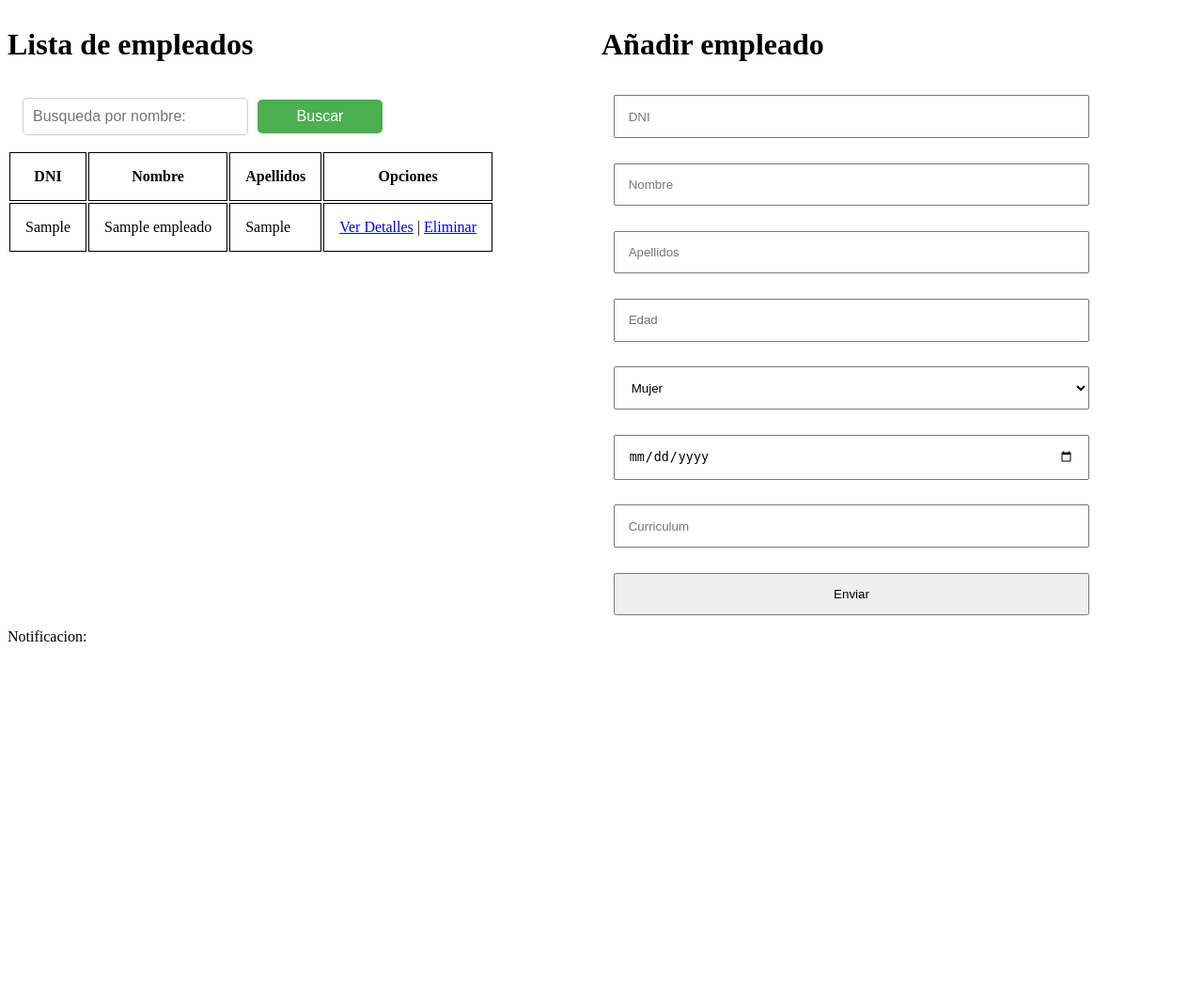
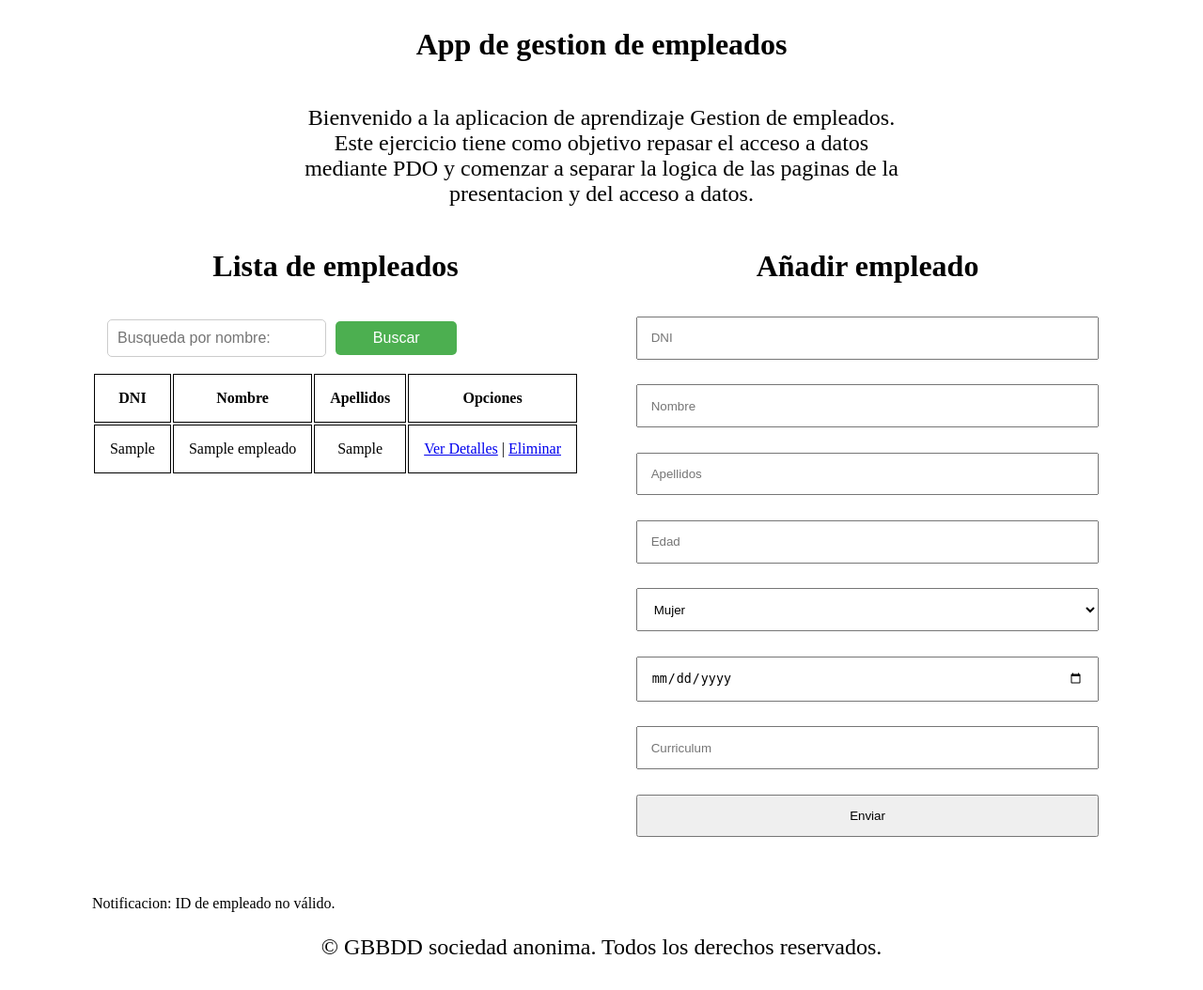
Before and after one commit to MarkelOnaindia/daws-php-2023-24, a PHP site: page /ejercicio3.php in a window 1280 px wide. Shown: the whole page at 94% size. Before the commit the page ends 683 px from the top, so only its background shows below. Run offline with PHP 8.4, Linux system fonts and the light colour scheme; tables that the repository leaves empty hold one stand-in row (values such as "Sample post").

Commit message:
ejercicio 3 terminado

```diff
--- /dev/null
+++ b/04-AccesoADatos/ejercicio03/bd.php
@@ -0,0 +1,67 @@
+<?php
+// Realiza la conexión a la base de datos
+$host = "127.0.0.1";
+$user = "root";
+$pass = "";
+$dbname = "practica4";
+
+$mensaje = "";
+
+function connect($host, $dbname, $user, $pass){
+    try {
+        $dbh = new PDO("mysql:host=$host;dbname=$dbname", $user, $pass);
+        return $dbh;
+    }
+    catch(PDOException $e) {
+        echo $e->getMessage();
+    }
+}
+
+function agregarEmpleado($dbh, $dni, $nombre, $apellidos, $edad, $sexo, $fecha, $curriculum) {
+    try {
+        $query = "INSERT INTO empleados (dni, nombre, apellidos, edad, sexo, fecha_de_nacimiento, curriculum)
+                  VALUES (:dni, :nombre, :apellidos, :edad, :sexo, :fecha, :curriculum)";
+        $stmt = $dbh->prepare($query);
+        $stmt->bindParam(':dni', $dni, PDO::PARAM_STR);
+        $stmt->bindParam(':nombre', $nombre, PDO::PARAM_STR);
+        $stmt->bindParam(':apellidos', $apellidos, PDO::PARAM_STR);
+        $stmt->bindParam(':edad', $edad, PDO::PARAM_INT);
+        $stmt->bindParam(':sexo', $sexo, PDO::PARAM_STR);
+        $stmt->bindParam(':fecha', $fecha, PDO::PARAM_STR);
+        $stmt->bindParam(':curriculum', $curriculum, PDO::PARAM_STR);
+        $stmt->execute();
+        return true;
+    } catch (PDOException $e) {
+        $mensaje =  $e->getMessage();
+        return false;
+    }
+}
+
+function obtenerEmpleados($dbh) {
+    try {
+        $query = "SELECT * FROM empleados";
+        $stmt = $dbh->prepare($query);
+        $stmt->execute();
+        $empleados = $stmt->fetchAll(PDO::FETCH_ASSOC);
+        return $empleados;
+    } catch (PDOException $e) {
+        echo $e->getMessage();
+        return false;
+    }
+}
+
+function obtenerEmpleadoPorDNI($dbh, $dni) {
+    try {
+        $query = "SELECT dni, nombre, apellidos, edad, sexo, fecha_de_nacimiento, curriculum FROM empleados WHERE dni = :dni";
+        $stmt = $dbh->prepare($query);
+        $stmt->bindParam(':dni', $dni, PDO::PARAM_STR);
+        $stmt->execute();
+        $empleado = $stmt->fetch(PDO::FETCH_ASSOC);
+        return $empleado;
+    } catch (PDOException $e) {
+        echo $e->getMessage();
+        return false;
+    }
+}
+
+$dbh = connect($host, $dbname, $user, $pass);
--- a/04-AccesoADatos/ejercicio03/ejercicio3.css
+++ b/04-AccesoADatos/ejercicio03/css/ejercicio3.css
@@ -1,6 +1,20 @@
 body{
+    display: flex;
+    flex-direction: column;
+    align-items: center;
+}
+
+p{
+    width: 50%;
+    font-size: 1.5em;
+    text-align: center;
+}
+
+.container{
     display: grid;
     grid-template-columns: 1fr 1fr;
+    text-align: center;
+    grid-gap: 3em;
 }
 
 th, td{
@@ -12,7 +26,6 @@ th, td{
 form{
     display: flex;
     flex-direction: column;
-    margin-right: 100px;
 }
 
 input, select{
@@ -45,3 +58,7 @@ input, select{
     border-radius: 5px;
     cursor: pointer;
 }
+
+.notificacion{
+    text-align: left;
+}
--- a/04-AccesoADatos/ejercicio03/ejercicio3.php
+++ b/04-AccesoADatos/ejercicio03/ejercicio3.php
@@ -1,43 +1,5 @@
+<?php require "bd.php" ?>
 <?php
-// Realiza la conexión a la base de datos
-$host = "127.0.0.1";
-$user = "root";
-$pass = "";
-$dbname = "practica4";
-
-$mensaje = "";
-
-function connect($host, $dbname, $user, $pass){
-    try {
-        $dbh = new PDO("mysql:host=$host;dbname=$dbname", $user, $pass);
-        return $dbh;
-    }
-    catch(PDOException $e) {
-        echo $e->getMessage();
-    }
-}
-
-function agregarEmpleado($dbh, $dni, $nombre, $apellidos, $edad, $sexo, $fecha, $curriculum) {
-    try {
-        $query = "INSERT INTO empleados (dni, nombre, apellidos, edad, sexo, fecha_de_nacimiento, curriculum)
-                  VALUES (:dni, :nombre, :apellidos, :edad, :sexo, :fecha, :curriculum)";
-        $stmt = $dbh->prepare($query);
-        $stmt->bindParam(':dni', $dni, PDO::PARAM_STR);
-        $stmt->bindParam(':nombre', $nombre, PDO::PARAM_STR);
-        $stmt->bindParam(':apellidos', $apellidos, PDO::PARAM_STR);
-        $stmt->bindParam(':edad', $edad, PDO::PARAM_INT);
-        $stmt->bindParam(':sexo', $sexo, PDO::PARAM_STR);
-        $stmt->bindParam(':fecha', $fecha, PDO::PARAM_STR);
-        $stmt->bindParam(':curriculum', $curriculum, PDO::PARAM_STR);
-        $stmt->execute();
-        return true;
-    } catch (PDOException $e) {
-        $mensaje =  $e->getMessage();
-        return false;
-    }
-}
-
-$dbh = connect($host, $dbname, $user, $pass);
 
 if ($_SERVER["REQUEST_METHOD"] == "POST") {
     $dni = $_POST["dni"];
@@ -67,8 +29,24 @@ if(isset($_GET['id'])) {
     $stmt->bindParam(':dni', $dni, PDO::PARAM_STR);
     $stmt->execute();
 
-    header("Location: ejercicio3.php");
+    header("Location: views/ejercicio3.php");
     exit();
+}
+
+if(isset($_GET['id'])) {
+    $dni = $_GET['id'];
+    $query = "SELECT * FROM empleados WHERE dni = :dni";
+    $stmt = $dbh->prepare($query);
+    $stmt->bindParam(':dni', $dni, PDO::PARAM_STR);
+    $stmt->execute();
+    $empleado = $stmt->fetch(PDO::FETCH_ASSOC);
+
+    if(!empty($empleado)) {
+    } else {
+        $mensaje = "Empleado no encontrado.";
+    }
+} else {
+    $mensaje = "ID de empleado no válido.";
 }
 
 $query = "SELECT dni, nombre, apellidos, edad, sexo, fecha_de_nacimiento, curriculum FROM empleados";
@@ -96,4 +74,4 @@ if(isset($_GET['nombre'])) {
 }
 
 
-require "ejercicio3.view.php";
+require "views/ejercicio3.view.php";
--- a/04-AccesoADatos/ejercicio03/ejercicio3.view.php
+++ /dev/null
@@ -1,60 +0,0 @@
-<!DOCTYPE html>
-<html lang="en">
-<head>
-    <meta charset="UTF-8">
-    <meta name="viewport" content="width=device-width, initial-scale=1.0">
-    <title>Ejercicio 3</title>
-    <link rel="stylesheet" href="ejercicio3.css">
-</head>
-<body>
-    <div>
-        <h1>Lista de empleados</h1>
-
-        <form action="ejercicio3.php" method="get" class="busqueda">
-            <input type="text" id="nombre" name="nombre" placeholder="Busqueda por nombre:">
-            <button type="submit">Buscar</button>
-        </form>
-
-        <table>
-            <thead>
-                <tr>
-                    <th>DNI</th>
-                    <th>Nombre</th>
-                    <th>Apellidos</th>
-                    <th>Opciones</th>
-                </tr>
-            </thead>
-            <tbody>
-                <?php foreach ($empleados as $empleado): ?>
-                    <tr>
-                        <td><?php echo $empleado['dni']; ?></td>
-                        <td><?php echo $empleado['nombre']; ?></td>
-                        <td><?php echo $empleado['apellidos']; ?></td>
-                        <td><a href="detalles_empleado.php?id=<?php echo $empleado['dni']; ?>">Ver Detalles</a> | <a href="ejercicio3.php?id=<?php echo $empleado['dni']; ?>">Eliminar</a></td>
-                    </tr>
-                <?php endforeach; ?>
-            </tbody>
-        </table>
-    </div>
-    <div>
-        <h1>Añadir empleado</h1>
-        <form action="ejercicio3.php" method="post">
-            <input type="text" id="dni" name="dni" placeholder="DNI" require>
-            <input type="text" id="nombre" name="nombre" placeholder="Nombre" require>
-            <input type="text" id="apellidos" name="apellidos" placeholder="Apellidos" require>
-            <input type="text" id="edad" name="edad" placeholder="Edad" require>
-            <select id="sexo" name="sexo" require>
-                <option value="Mujer">Mujer</option>
-                <option value="Hombre">Hombre</option>
-                <option value="Otro">Otro</option>
-            </select>
-            <input type="date" id="fecha" name="fecha" require>
-            <input type="text" id="curriculum" name="curriculum" placeholder="Curriculum" require>
-            <input type="submit" id="enviar" name="enviar" value="Enviar" require>
-        </form>
-    </div>
-
-    <div>Notificacion: <?php echo $mensaje; ?></div>
-
-</body>
-</html>
--- /dev/null
+++ b/04-AccesoADatos/ejercicio03/views/ejercicio3.view.php
@@ -0,0 +1,53 @@
+    <?php require "views/partials/header.php" ?>
+
+    <div class="container">
+        <div>
+            <h1>Lista de empleados</h1>
+
+            <form action="ejercicio3.php" method="get" class="busqueda">
+                <input type="text" id="nombre" name="nombre" placeholder="Busqueda por nombre:">
+                <button type="submit">Buscar</button>
+            </form>
+
+            <table>
+                <thead>
+                    <tr>
+                        <th>DNI</th>
+                        <th>Nombre</th>
+                        <th>Apellidos</th>
+                        <th>Opciones</th>
+                    </tr>
+                </thead>
+                <tbody>
+                    <?php foreach ($empleados as $empleado): ?>
+                        <tr>
+                            <td><?php echo $empleado['dni']; ?></td>
+                            <td><?php echo $empleado['nombre']; ?></td>
+                            <td><?php echo $empleado['apellidos']; ?></td>
+                            <td><a href="views/detalles_empleado.view.php?id=<?php echo $empleado['dni']; ?>">Ver Detalles</a> | <a href="ejercicio3.php?id=<?php echo $empleado['dni']; ?>">Eliminar</a></td>
+                        </tr>
+                    <?php endforeach; ?>
+                </tbody>
+            </table>
+        </div>
+        <div>
+            <h1>Añadir empleado</h1>
+            <form action="ejercicio3.php" method="post">
+                <input type="text" id="dni" name="dni" placeholder="DNI" require>
+                <input type="text" id="nombre" name="nombre" placeholder="Nombre" require>
+                <input type="text" id="apellidos" name="apellidos" placeholder="Apellidos" require>
+                <input type="text" id="edad" name="edad" placeholder="Edad" require>
+                <select id="sexo" name="sexo" require>
+                    <option value="Mujer">Mujer</option>
+                    <option value="Hombre">Hombre</option>
+                    <option value="Otro">Otro</option>
+                </select>
+                <input type="date" id="fecha" name="fecha" require>
+                <input type="text" id="curriculum" name="curriculum" placeholder="Curriculum" require>
+                <input type="submit" id="enviar" name="enviar" value="Enviar" require>
+            </form>
+        </div>
+        <div class="notificacion">Notificacion: <?php echo $mensaje; ?></div>
+    </div>
+
+    <?php require "views/partials/footer.php" ?>
--- /dev/null
+++ b/04-AccesoADatos/ejercicio03/views/partials/footer.php
@@ -0,0 +1,3 @@
+<p>&copy; GBBDD sociedad anonima. Todos los derechos reservados.</p>
+</body>
+</html>
--- /dev/null
+++ b/04-AccesoADatos/ejercicio03/views/partials/header.php
@@ -0,0 +1,14 @@
+<!DOCTYPE html>
+<html lang="en">
+<head>
+    <meta charset="UTF-8">
+    <meta name="viewport" content="width=device-width, initial-scale=1.0">
+    <title>Ejercicio 3</title>
+    <link rel="stylesheet" href= "css/ejercicio3.css">
+</head>
+<body>
+    <h1>App de gestion de empleados</h1>
+    <p>Bienvenido a la aplicacion de aprendizaje Gestion de empleados. Este ejercicio
+        tiene como objetivo repasar el acceso a datos mediante PDO y comenzar a separar
+        la logica de las paginas de la presentacion y del acceso a datos.
+    </p>
```
Also changed, not shown: 04-AccesoADatos/ejercicio03/detalles_empleado.php (deleted, +0 -95 lines), 04-AccesoADatos/ejercicio03/views/detalles_empleado.view.php (added, +43 -0 lines).
